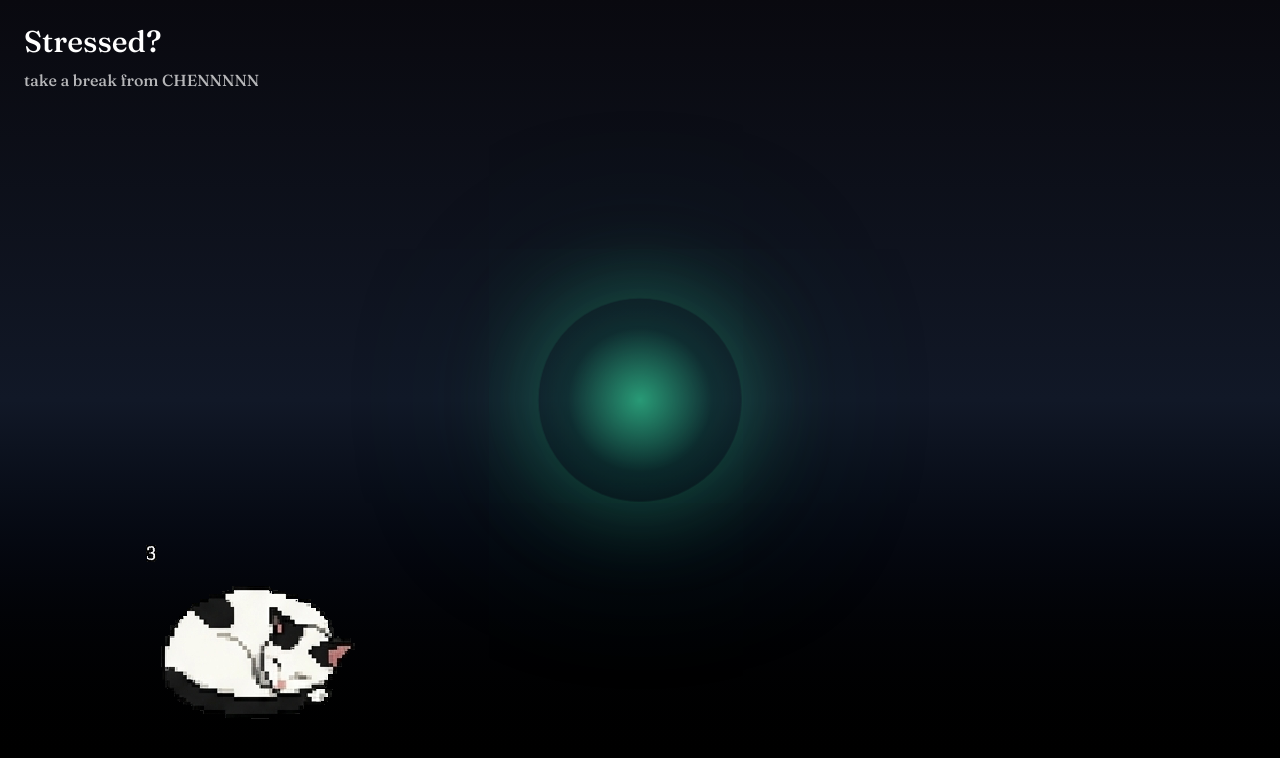
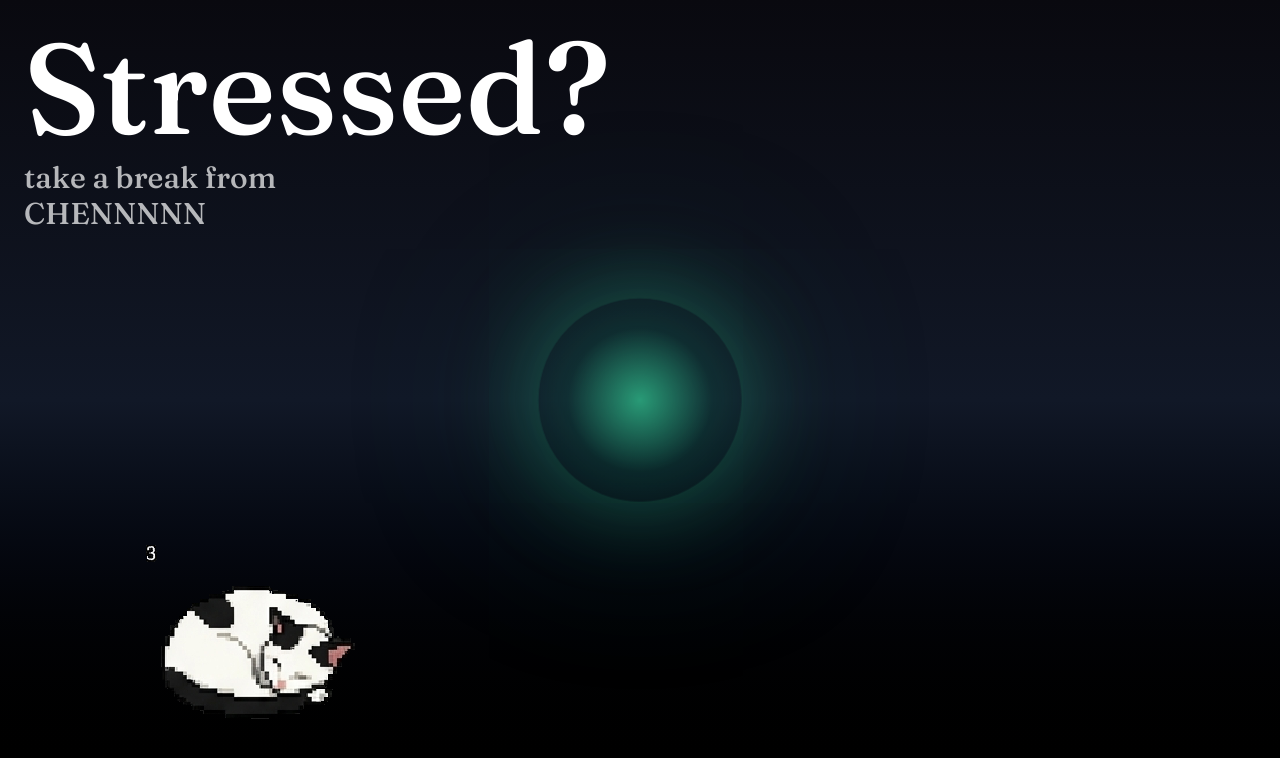
Before and after one commit to gh0st0706/oreo, a Next.js app: page / in a window 1280 px wide. Shown: the top 758 px of the page. Built offline with nearby package versions, Linux system fonts and the light colour scheme.

Commit message:
Oreo zen garden

```diff
--- a/components/ZenCanvas.tsx
+++ b/components/ZenCanvas.tsx
@@ -49,8 +49,8 @@ export default function ZenCanvas() {
 
       {/* Title, top-left corner */}
       <div className="absolute top-6 left-6 text-left z-10 max-w-xs">
-        <h1 className="text-3xl text-white">Stressed?</h1>
-        <p key={quoteIndex} className="quote-fade mt-2 text-base text-white/70 font-sans">
+        <h1 className="text-9xl text-white">Stressed?</h1>
+        <p key={quoteIndex} className="quote-fade mt-2 text-3xl text-white/70 font-sans">
           {quotes[quoteIndex]}
         </p>
       </div>
```
